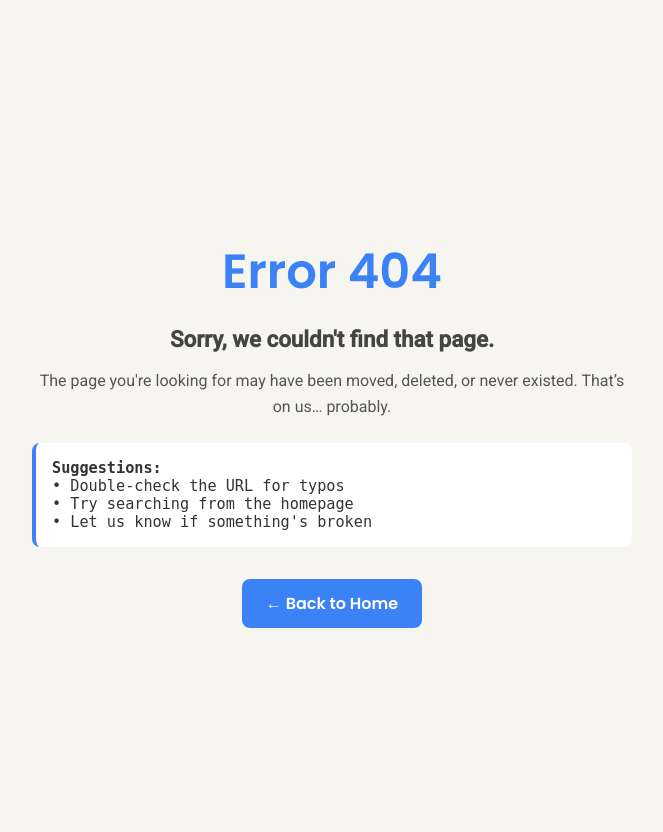
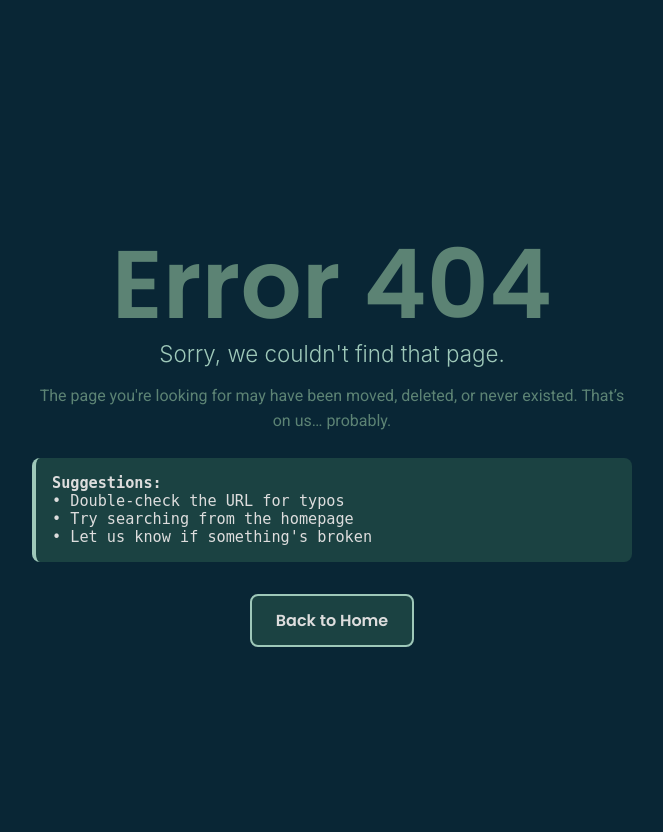
Before and after one commit to yela8824/ICONIC, a Django app: template api/templates/404.html in a window 1280 px wide. Shown: the whole page, without its empty margins (308-971 px from the left). Run offline with Django 5.2, Linux system fonts and the light colour scheme; the template is opened without the code that fills it, so the values that code supplies are empty.

Commit message:
changed the color palette on error pages

```diff
--- a/api/icons/urls.py
+++ b/api/icons/urls.py
@@ -1,8 +1,9 @@
 from django.urls import path
-from .views import get_icon, index_page, icon_gallery_view
+from .views import get_icon, index_page, icon_gallery_view, server_error
 
 urlpatterns = [
     path("<str:theme>/<str:icon_name>", get_icon),
     path("", index_page),
     path("gallery/", icon_gallery_view, name="icon-gallery"),
+    path("500/", server_error, name="error_500"),
 ]
--- a/api/templates/404.html
+++ b/api/templates/404.html
@@ -20,9 +20,9 @@
             body {
                 margin: 0;
                 padding: 0;
-                background-color: #f7f5ef;
+                background-color: #092635;
                 font-family: "Roboto", sans-serif;
-                color: #2c2c2c;
+                color: #5c8374;
                 display: flex;
                 justify-content: center;
                 align-items: center;
@@ -38,48 +38,53 @@
 
             h1 {
                 font-family: "Poppins", sans-serif;
-                font-size: 3rem;
-                color: #3b82f6;
+                font-size: 6rem;
+                color: #5c8374;
                 margin-bottom: 0.3rem;
+                line-height: 0.75;
             }
 
             h2 {
                 font-size: 1.4rem;
+                font-family: Inter, sans-serif;
+                font-weight: 300;
                 margin-bottom: 1rem;
-                color: #444;
+                color: #9ec8b9;
             }
 
             p {
                 font-size: 1rem;
-                color: #555;
+                color: #5c8374;
                 line-height: 1.6;
             }
 
             .btn {
                 margin-top: 2rem;
                 display: inline-block;
-                background-color: #3b82f6;
-                color: white;
+                background-color: #1b4242;
+                color: #ddd;
+                border: 2px solid #9ec8b9;
                 padding: 0.75rem 1.5rem;
                 border-radius: 8px;
                 text-decoration: none;
                 font-weight: bold;
                 font-family: "Poppins", sans-serif;
-                transition: background-color 0.3s ease;
+                transition: 0.3s ease;
             }
 
             .btn:hover {
-                background-color: #2563eb;
+                background-color: #9ec8b9;
+                color: #333;
             }
 
             .code-block {
                 margin-top: 1.5rem;
-                background-color: #ffffff;
-                border-left: 4px solid #3b82f6;
+                background-color: #1b4242;
+                border-left: 4px solid #9ec8b9;
                 padding: 1rem;
                 font-family: monospace;
                 font-size: 0.95rem;
-                color: #333;
+                color: #ddd;
                 border-radius: 8px;
                 text-align: left;
             }
@@ -110,7 +115,7 @@
                 • Let us know if something's broken
             </div>
 
-            <a href="/" class="btn">← Back to Home</a>
+            <a href="/" class="btn">Back to Home</a>
         </div>
     </body>
 </html>
```
Also changed, not shown: api/icons/views.py (+7 -0 lines), api/templates/500.html (+21 -20 lines).
